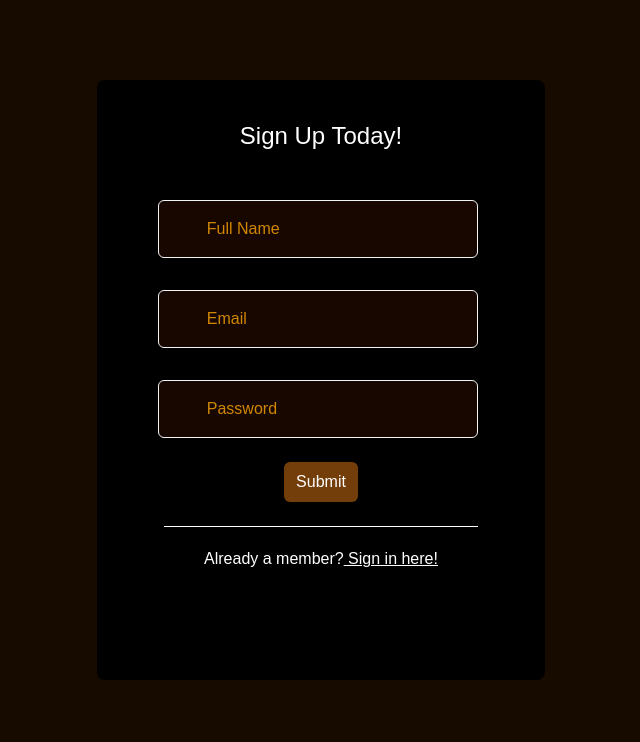
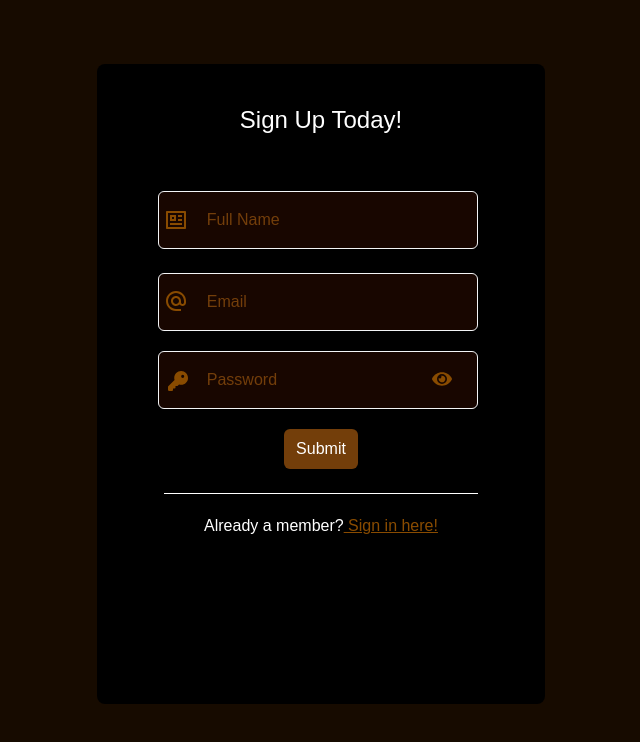
Before and after one commit to mikakumar/WeIntern-Week4, a Next.js app in the folder front/: page /signup in a window 1280 px wide. Shown: the top 742 px of the page, without its empty margins (287-927 px from the left). Built offline with nearby package versions, Linux system fonts and the light colour scheme; no server answers.

Commit message:
v2: routes established, firebase established, working on back

```diff
--- a/front/src/app/globals.css
+++ b/front/src/app/globals.css
@@ -54,7 +54,7 @@
    }
 
    .checkup-container{
-    @apply bg-black text-white h-[75vh] w-[35vw] ml-[30vw] mt-[10vh] py-10 flex flex-col items-center text-center rounded-lg;
+    @apply bg-black text-white h-[80vh] w-[35vw] ml-[30vw] mt-[8vh] py-10 flex flex-col items-center text-center rounded-lg;
    }
 
    .checkin-container{
@@ -66,7 +66,7 @@
    }
 
    .input-box{
-    @apply w-[25vw] rounded-md p-4 px-12 -ml-[0.5vw] border border-gray-100 text-white placeholder:text-yellow-600 inset-0;
+    @apply w-[25vw] rounded-md p-4 px-12 -ml-[0.5vw] border border-gray-100 text-yellow-600 placeholder:text-yellow-900 inset-0;
     background-color:rgb(24, 6, 0);
   }
 
@@ -74,8 +74,20 @@
     @apply border-2 border-white bg-white text-black;
   }
 
+  .input-icon{
+    @apply relative text-2xl top-10
+  }
+
   .form-submit{
     @apply bg-yellow-900 px-3 py-2 relative rounded-md cursor-pointer;
   }
 
+  .eye-con{
+    @apply relative left-67 bottom-10 text-xl text-yellow-800;
+  }
+
+  .eye-con-focus{
+    @apply relative left-67 bottom-10 text-xl text-yellow-600;
+  }
+
 }
--- a/front/src/components/signin.tsx
+++ b/front/src/components/signin.tsx
@@ -1,11 +1,15 @@
 "use client";
 
 import { useContext, useState } from "react";
-import { useRouter } from "next/router";
 
 import { auth, gAuth } from "@/api/firebase-config";
 import { signInWithPopup } from "firebase/auth";
 import { signInFunc} from "./auth";
+
+import { MdAlternateEmail } from "react-icons/md";
+import { FaKey } from "react-icons/fa6";
+import { FaEye } from "react-icons/fa";
+import { FaEyeLowVision } from "react-icons/fa6";
 
 import { GoldContext } from "../Context";
 
@@ -16,6 +20,32 @@ const SignIn = () =>{
 
     const [email, setEmail] = useState('');
     const [password, setPassword] = useState('');
+
+    const [emailFlip, setEmailFlip] = useState(false);
+    const [passwordFlip, setPasswordFlip] = useState(false);
+
+    const [passwordVisible, setPasswordVisible] = useState(false);
+
+    const emailOn = () =>{
+        setEmailFlip(true);
+    }
+
+    const emailOff = () =>{
+        setEmailFlip(false);
+    }
+
+    const passwordOn = () =>{
+        setPasswordFlip(true);
+    }
+
+    const passwordOff = () =>{
+        setPasswordFlip(false);
+    }
+
+    const togglePassword = () =>{
+        setPasswordVisible(!passwordVisible);
+    }
+
 
     const dragIn = () =>{
         signInFunc(email, password);
@@ -36,15 +66,47 @@ const SignIn = () =>{
         <>
         <div className="signin-container">
             <form action={dragIn}>
-            <div className="mt-[5vh]">
-                    <input type="email" placeholder="Email" className="input-box" onChange={(e)=>setEmail(e.target.value)} />
+        {!emailFlip && <div>
+            <MdAlternateEmail className="relative text-2xl top-10 left-1 text-yellow-800" />
+            </div>
+            }
+            {emailFlip && <div>
+            <MdAlternateEmail className="relative text-2xl top-10 left-1 text-yellow-600" />
+            </div>
+            }
+            <div className="">
+                    <input type="email" placeholder="Email" className="input-box" onChange={(e)=>setEmail(e.target.value)} onBlur={emailOff} onFocus={emailOn} />
                 </div>
+                {!passwordFlip && <div>
+                    <FaKey className="relative text-xl top-9 left-1 text-yellow-800" />
+                </div>
+                }
+                {passwordFlip && <div>
+                    <FaKey className="relative text-xl top-9 left-1 text-yellow-600" />
+                </div>
+                }
+                <div className="">
+                    <input type={passwordVisible?"text":"password"} placeholder="Password" className="input-box" onChange={(e)=>setPassword(e.target.value)} onBlur={passwordOff} onFocus={passwordOn} />
+                </div>
+                {!passwordVisible && <div>
+                    {!passwordFlip && <div>
+                    <FaEye className="relative text-2xl bottom-11  left-65 text-yellow-800" onClick={togglePassword}  />
+                    </div>}
+                    {passwordFlip && <div>
+                    <FaEye className="relative text-2xl bottom-11  left-65 text-yellow-600" onClick={togglePassword} />
+                    </div>}
+                </div>}
+                {passwordVisible && <div>
+                    {!passwordFlip && <div>
+                    <FaEyeLowVision className="relative text-2xl bottom-11  left-65 text-yellow-800" onClick={togglePassword} />
+                    </div>}
+                    {passwordFlip && <div>
+                    <FaEyeLowVision className="relative text-2xl bottom-11  left-65 text-yellow-600" onClick={togglePassword} />
+                    </div>}
+                </div>}
+                <div className="mb-3">
+                    <input type="submit" value="Submit" className="form-submit" />
 
-                <div className="mt-[4vh]">
-                    <input type="password" placeholder="Password" className="input-box" onChange={(e)=>setPassword(e.target.value)} />
-                </div>
-                <div className="mt-6 mb-3">
-                    <input type="submit" value="Submit" className="form-submit" />
                 </div>
             </form>
             <div>
--- a/front/src/components/signswitch.jsx
+++ b/front/src/components/signswitch.jsx
@@ -4,7 +4,7 @@ import SignIn from '@/components/signin';
 const SignSwitch = ({ type }) =>{
     return(
         <>
-        <div className="checkup-container">
+        <div className={type == "signup" ?"checkup-container":"checkin-container"}>
             <h1 className="check-header">
                 {type == "signin" ? "Welcome back!" : "Sign Up Today!"}
             </h1>
@@ -14,7 +14,7 @@ const SignSwitch = ({ type }) =>{
                     <SignIn />
                     <hr className="mb-5 text-white mt-7" />
                     <p className="">Not a member?
-                        <a className="underline relative" href="/signin "> Sign up here!</a>
+                        <a className="underline relative text-yellow-800" href="/signin "> Sign up here!</a>
                     </p>
                 </div>}
                 {type == "signup" &&
@@ -22,7 +22,7 @@ const SignSwitch = ({ type }) =>{
                     <SignUp />
                     <hr className="mb-5 text-white mt-5" />
                     <p className="">Already a member?
-                        <a className="underline  relative" href="/signin "> Sign in here!</a>
+                        <a className="underline  relative text-yellow-800" href="/signin "> Sign in here!</a>
                     </p>
                 </div>}
             </div>
--- a/front/src/components/signup.tsx
+++ b/front/src/components/signup.tsx
@@ -3,12 +3,11 @@
 
 import { useContext, useState } from "react";
 
+import { RiProfileLine } from "react-icons/ri";
 import { MdAlternateEmail } from "react-icons/md";
 import { FaKey } from "react-icons/fa6";
 import { FaEye } from "react-icons/fa";
 import { FaEyeLowVision } from "react-icons/fa6";
-
-import { FaGoogle } from "react-icons/fa";
 
 import { registerFunc } from "./auth";
 
@@ -21,8 +20,40 @@ const SignUp = () => {
     const [email, setEmail] = useState('');
     const [password, setPassword] = useState('');
 
+    const [nameFlip, setNameFlip] = useState(false);
+    const [emailFlip, setEmailFlip] = useState(false);
+    const [passwordFlip, setPasswordFlip] = useState(false);
+
+    const [passwordVisible, setPasswordVisible] = useState(false);
+
 
     const {toggleLogIn} = useContext(GoldContext);
+
+    const nameOn = () =>{
+        setNameFlip(true);
+    }
+    const nameOff = () =>{
+        setNameFlip(false);
+    }
+
+    const emailOn = () =>{
+        setEmailFlip(true);
+    }
+    const emailOff = () =>{
+        setEmailFlip(false);
+    }
+
+    const passwordOn = () =>{
+        setPasswordFlip(true);
+    }
+
+    const passwordOff = () =>{
+        setPasswordFlip(false);
+    }
+
+    const togglePassword = () =>{
+        setPasswordVisible(!passwordVisible);
+    }
 
     const dragUp = () =>{
         registerFunc(tname, email, password);
@@ -35,16 +66,74 @@ const SignUp = () => {
         <div className="signup-container">
             <form action={dragUp}>
             <div className="mt-[3vh]">
-                    <input type="name" placeholder="Full Name" className="input-box" onChange={(e)=>setName(e.target.value)} />
+                {!nameFlip &&
+                <div>
+                <RiProfileLine className="relative text-2xl top-6 text-yellow-800" />
+                </div>}
+                {nameFlip &&
+                <div>
+                <RiProfileLine className="relative text-2xl top-6 text-yellow-600" />
+                </div>}
+                    <input type="name" placeholder="Full Name" className="input-box -mt-[3vh]" onChange={(e)=>setName(e.target.value)} onBlur={nameOff} onFocus={nameOn}/>
                 </div>
-                <div className="mt-[4vh]">
-                    <input type="email" placeholder="Email" className="input-box" onChange={(e)=>setEmail(e.target.value)} />
+                <div className="">
+                {!emailFlip &&
+                <div>
+                <MdAlternateEmail className="relative text-2xl top-10 text-yellow-800" />
                 </div>
-                <div className="mt-[4vh]">
-                    <input type="password" placeholder="Password" className="input-box" onChange={(e)=>setPassword(e.target.value)}/>
+                }
+                {emailFlip &&
+                <div>
+                <MdAlternateEmail className="relative text-2xl top-10 text-yellow-600" />
                 </div>
-                <div className="my-6">
-                    <input type="submit" value="Submit" className="form-submit" />
+                }
+                    <input type="email" placeholder="Email" className="input-box" onChange={(e)=>setEmail(e.target.value)} onBlur={emailOff} onFocus={emailOn} />
+                </div>
+                {!passwordFlip &&
+                    <div>
+                        <FaKey className="relative text-xl top-10 left-1 text-yellow-800"/>
+                    </div>
+                    }
+                    {passwordFlip &&
+                    <div>
+                         <FaKey className="relative text-xl top-10 left-1 text-yellow-600"/>
+                    </div>
+                    }
+                <div>
+                    <input type={passwordVisible?"text":"password"} placeholder="Password" className="input-box" onChange={(e)=>setPassword(e.target.value)}/>
+                </div>
+                {!passwordVisible &&
+                <div>
+                {!passwordFlip &&
+                <div>
+                 <FaEye className="eye-con" onClick={togglePassword} />
+                </div>
+                }
+                {passwordFlip &&
+                <div>
+                 <FaEye className="eye-con-focus" onClick={togglePassword}/>
+                </div>
+                }
+                </div>
+                }
+                {passwordVisible &&
+                <div>
+                {!passwordFlip &&
+                <div>
+                 <FaEyeLowVision className="relative left-67 bottom-10 text-xl text-yellow-800" onClick={togglePassword} />
+                </div>
+                }
+                {passwordFlip &&
+                <div>
+                 <FaEyeLowVision className="relative left-67 bottom-10 text-xl text-yellow-600" onClick={togglePassword}/>
+                </div>
+                }
+                </div>
+                }
+
+                <div className="mb-6">
+                    <input type="submit" value="Submit" className="form-submit" onBlur={passwordOff} onFocus={passwordOn} />
+
                 </div>
             </form>
         </div>
```
